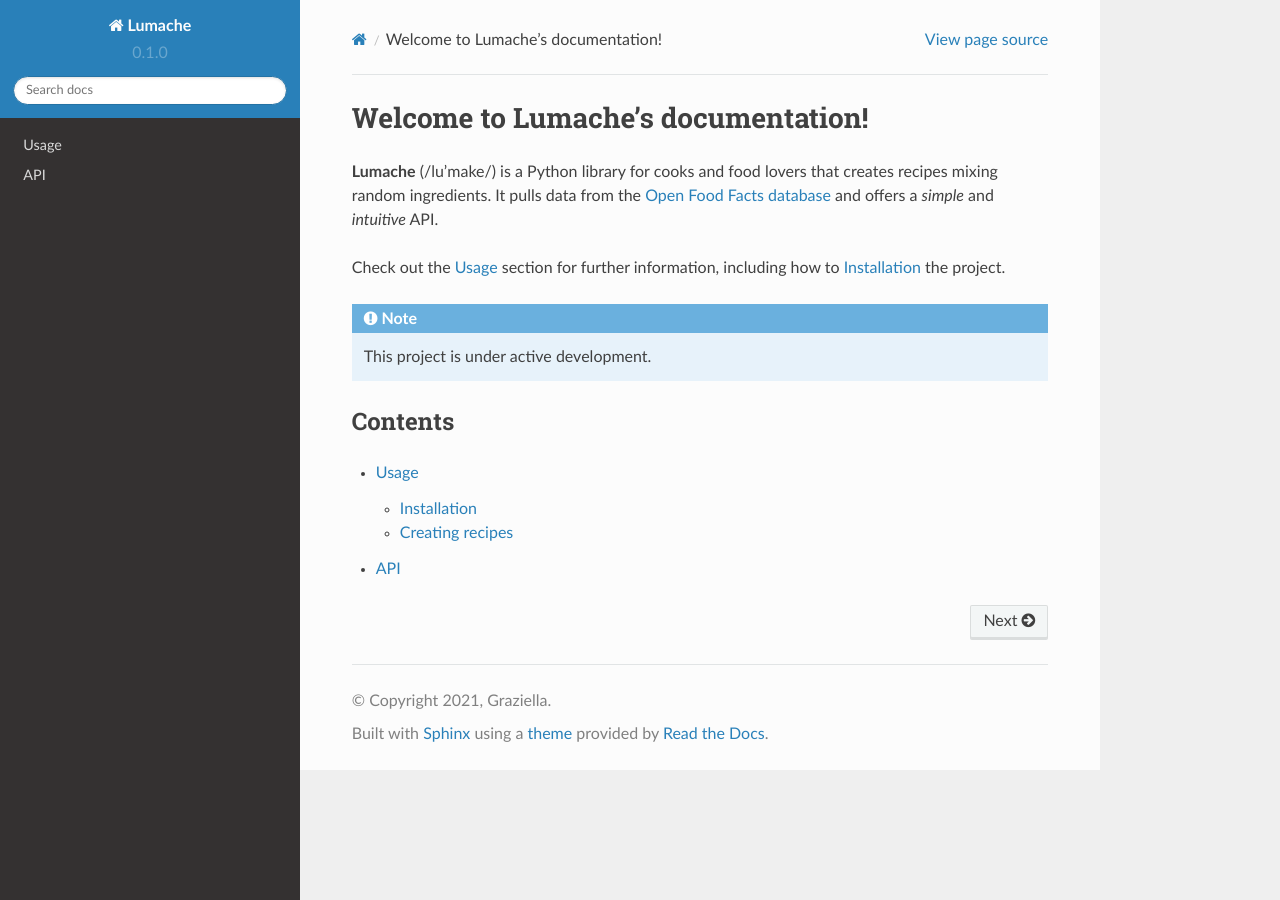
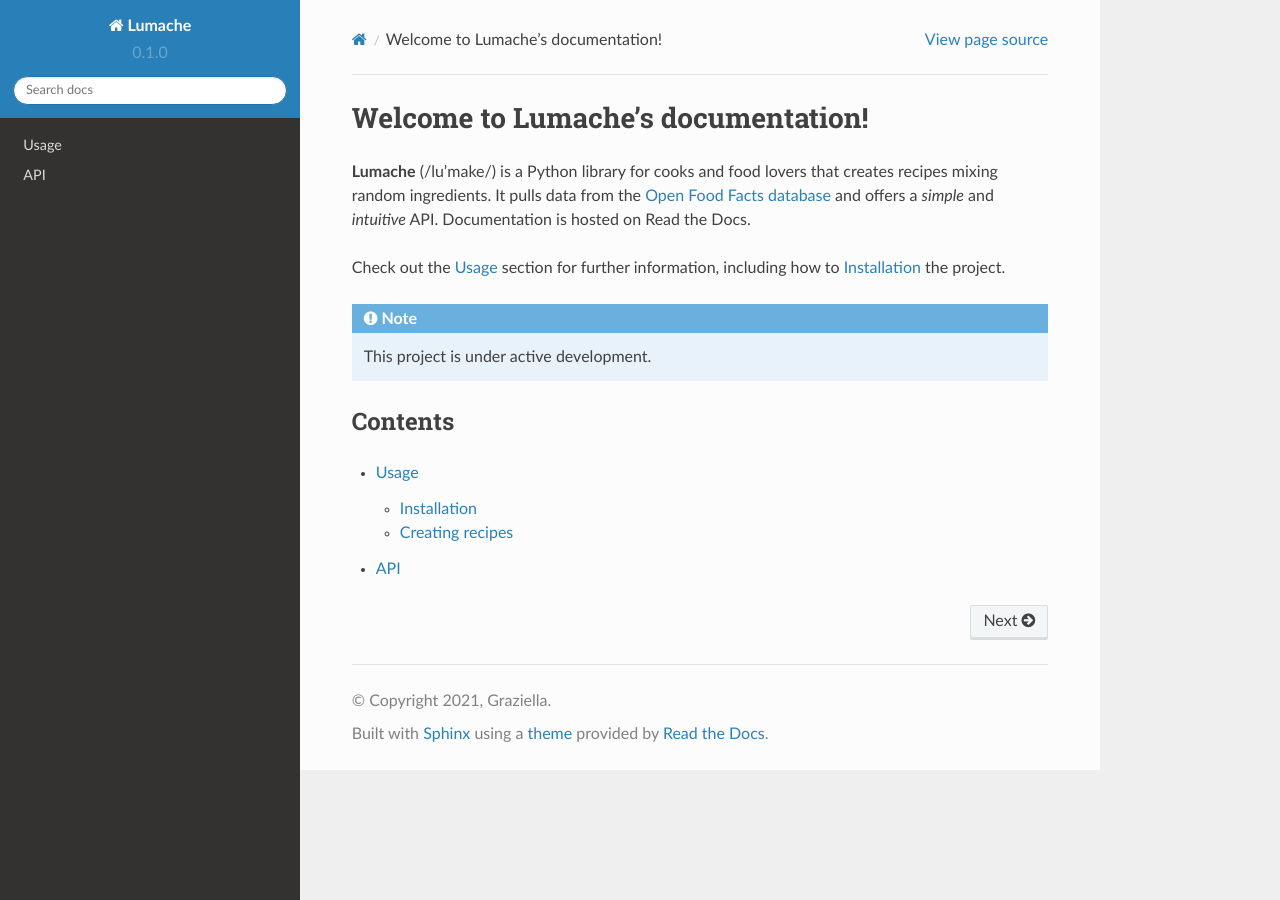
Before and after one commit to bostonion/silver-octo-lamp, a Sphinx documentation site: the page built from docs/source/index.rst, in a window 1280 px wide. Built offline with Sphinx 7.4.7 and the Read the Docs theme 2.0.0, drawn with Linux system fonts in a browser that asks for light colours.

Commit message:
Update index.rst

```diff
--- a/docs/source/index.rst
+++ b/docs/source/index.rst
@@ -4,7 +4,7 @@ Welcome to Lumache's documentation!
 **Lumache** (/lu'make/) is a Python library for cooks and food lovers
 that creates recipes mixing random ingredients.
 It pulls data from the `Open Food Facts database <https://world.openfoodfacts.org/>`_
-and offers a *simple* and *intuitive* API.
+and offers a *simple* and *intuitive* API. Documentation is hosted on Read the Docs.
 
 Check out the :doc:`usage` section for further information, including
 how to :ref:`installation` the project.
```
